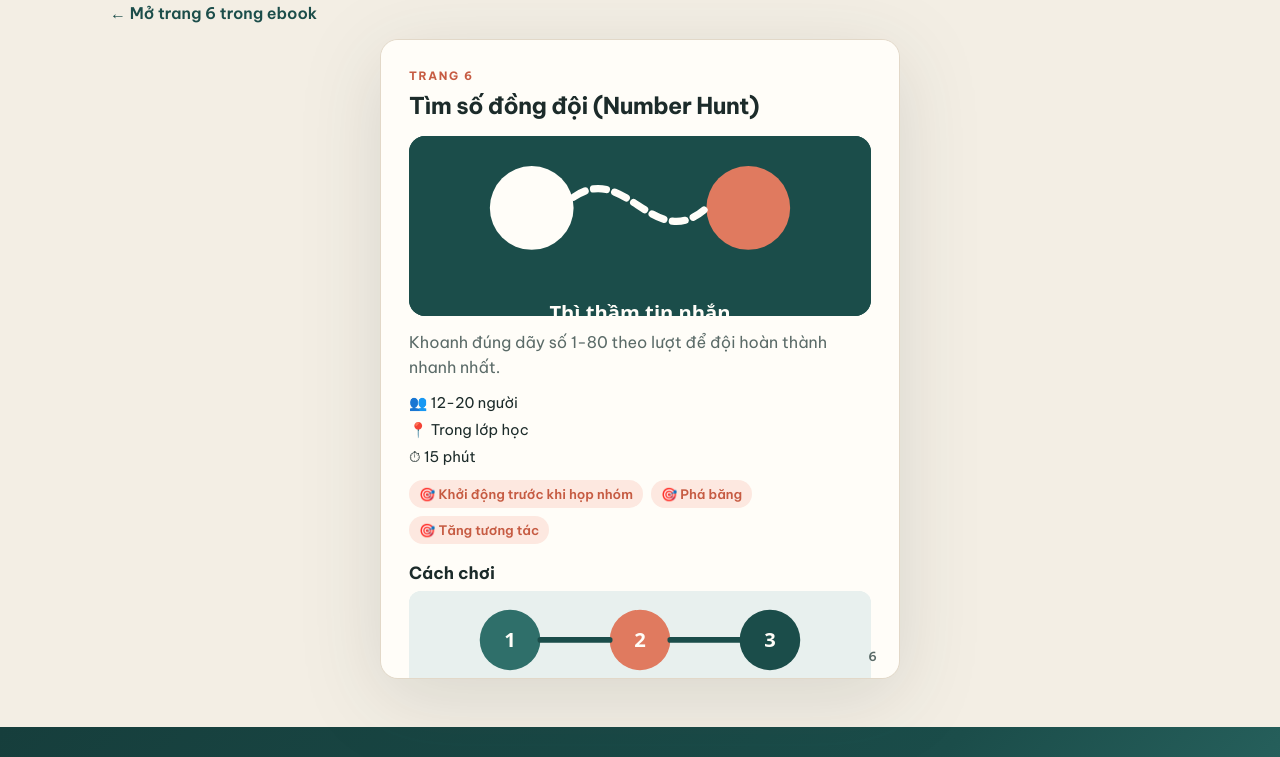
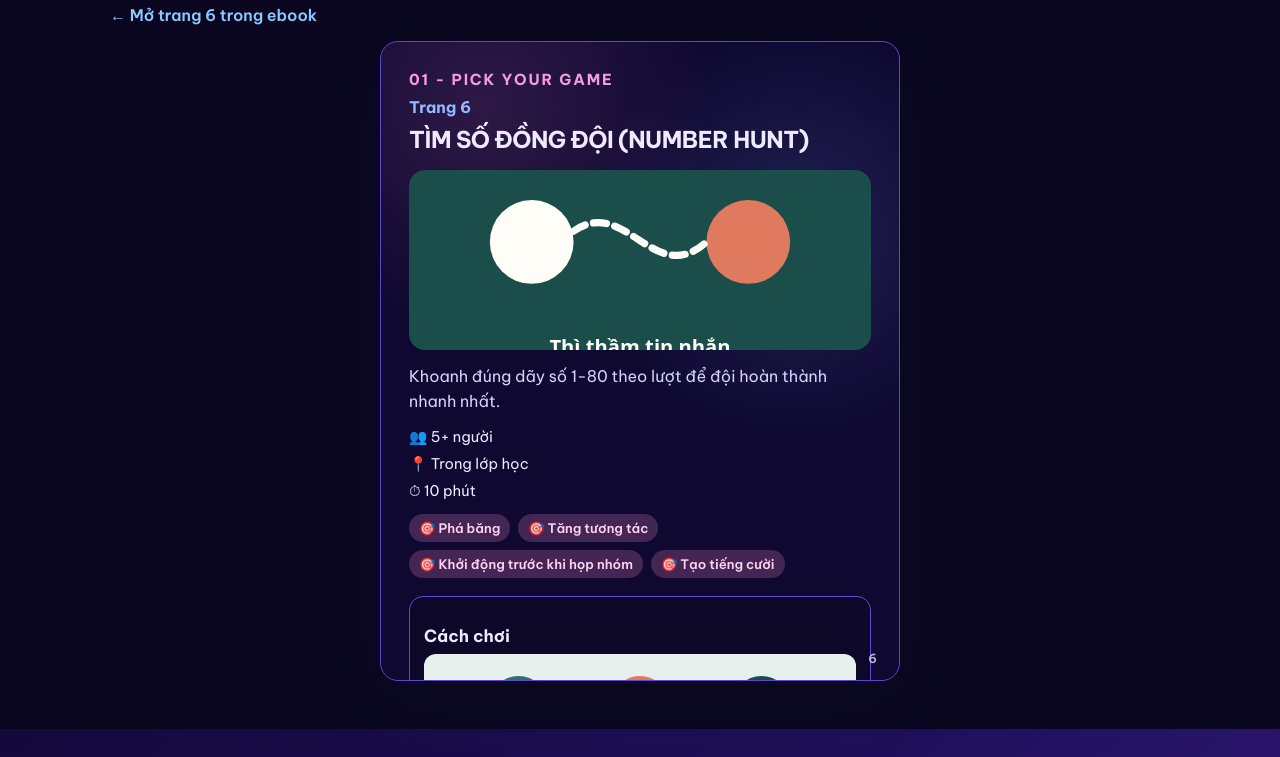
Before and after one commit to Thanh2004-coder/icebreaker-library-ebook, a React (Vite) app in the folder frontend/: page /games/1 in a window 1280 px wide. Shown: the part 240-997 px from the top of the page. Built offline with nearby package versions, Linux system fonts and the light colour scheme.

Commit message:
Redesign game pages with purple pixel theme
Co-authored-by: Cursor <cursoragent@cursor.com>

```diff
--- a/frontend/src/components/game/GameDetail.jsx
+++ b/frontend/src/components/game/GameDetail.jsx
@@ -12,21 +12,27 @@ export default function GameDetail({ game }) {
     return <p className="empty">{labels.notFound || "Không tìm thấy trò chơi."}</p>;
   }
 
+  const gameNo = String(display.id).padStart(2, "0");
+
   return (
     <article className="game-sheet">
-      <p className="eyebrow">
+      <p className="eyebrow game-serial">{gameNo} - PICK YOUR GAME</p>
+      <p className="sheet-page-label">
         {labels.pagePrefix || "Trang"} {display.page}
       </p>
-      <h1>{display.name}</h1>
+      <h1 className="game-title">{display.name}</h1>
       <GameHeroImage game={game} />
       {display.description ? <p className="card-desc">{display.description}</p> : null}
       <GameMeta display={display} />
       <GameTags tags={display.purposes} />
 
+      <div className="game-grid">
+        <div className="game-panel">
           <GameInstructionBlock display={display} />
+        </div>
 
         {display.preparation.length ? (
-        <section>
+          <section className="game-panel">
             <h2>{labels.preparation || "Chuẩn bị"}</h2>
             {display.preparation.map((item) => (
               <p key={item}>{item}</p>
@@ -35,8 +41,8 @@ export default function GameDetail({ game }) {
         ) : null}
 
         {display.rules.length ? (
-        <section>
-          <h2>{labels.rules || "Quy định"}</h2>
+          <section className="game-panel hint-panel">
+            <h2>Gợi ý</h2>
             <div className="prose">
               {display.rules.map((item) => (
                 <p key={item}>{item}</p>
@@ -44,6 +50,7 @@ export default function GameDetail({ game }) {
             </div>
           </section>
         ) : null}
+      </div>
     </article>
   );
 }
--- a/frontend/src/data/catalog.js
+++ b/frontend/src/data/catalog.js
@@ -4,7 +4,7 @@ import catalog from "./catalog.json";
 export const CATALOG = catalog;
 export const GAMES = catalog.games || [];
 export const FILTERS = catalog.filters || {};
-export const SHEETS = catalog.sheets || [];
+export const SHEETS = [];
 export const UI = catalog.ui || {};
 export const SITE = catalog.site || {};
 
@@ -18,7 +18,7 @@ function numberedPages(items, key = "page") {
 }
 
 export function lastPage() {
-  const pages = [...numberedPages(SHEETS), ...numberedPages(GAMES)];
+  const pages = [...numberedPages(GAMES)];
   return pages.length ? Math.max(...pages) : 1;
 }
 
@@ -144,35 +144,28 @@ export function getGameDisplay(game) {
 export function getSheet(page) {
   const n = Number(page);
   const game = getGameByPage(n);
-  if (game) return { type: "game", page: n, game };
-  const sheet = SHEETS.find((item) => Number(item.page) === n);
-  if (sheet) {
-    if (sheet.type === "text" && sheet.body) {
-      return {
-        ...sheet,
-        body: resolveCatalogLines(sheet.body),
-      };
-    }
-    return { ...sheet };
-  }
+  if (game) return { type: "game", page: n, game, gameIndex: gamesByPage().findIndex((item) => item.id === game.id) + 1 };
   return { type: "empty", page: n };
 }
 
 export function isCoverPage(page) {
-  return getSheet(page).type === "cover";
+  return false;
 }
 
 export function clampPage(page) {
+  const first = GAME_START_PAGE || 1;
+  const last = LAST_PAGE || first;
   const n = Number(page);
-  if (!Number.isFinite(n)) return 1;
-  return Math.min(Math.max(Math.round(n), 1), LAST_PAGE);
+  if (!Number.isFinite(n)) return first;
+  return Math.min(Math.max(Math.round(n), first), last);
 }
 
 export function spreadPages(page, twoPage) {
   const current = clampPage(page);
   if (!twoPage) return [current];
-  if (isCoverPage(current)) return [current];
-  const left = current % 2 === 0 ? current : current - 1;
+  const first = GAME_START_PAGE || 1;
+  const offset = current - first;
+  const left = offset % 2 === 0 ? current : current - 1;
   const right = left + 1;
   return right <= LAST_PAGE ? [left, right] : [left];
 }
--- a/frontend/src/data/catalog.json
+++ b/frontend/src/data/catalog.json
@@ -64,11 +64,28 @@
       "feedbackLink": "Mở form đánh giá",
       "feedbackFormUrl": "https://docs.google.com/forms/d/1oQAkvbTh_DTeJFcvziep0xceAdd1iftBxF8_oY67evs/viewform",
       "contacts": [
-        { "label": "Nhóm thực hiện", "value": "Thành phố bất ổn" },
-        { "label": "Đại diện nhóm", "value": "Nguyễn Đăng Nam" },
-        { "label": "Email", "value": "ICEBREAKER@gmail.com", "href": "mailto:ICEBREAKER@gmail.com" },
-        { "label": "Kênh liên hệ", "value": "0862778706", "href": "tel:0862778706" },
-        { "label": "Giảng viên hướng dẫn", "value": "Trương Thu Thủy" }
+        {
+          "label": "Nhóm thực hiện",
+          "value": "Thành phố bất ổn"
+        },
+        {
+          "label": "Đại diện nhóm",
+          "value": "Nguyễn Đăng Nam"
+        },
+        {
+          "label": "Email",
+          "value": "ICEBREAKER@gmail.com",
+          "href": "mailto:ICEBREAKER@gmail.com"
+        },
+        {
+          "label": "Kênh liên hệ",
+          "value": "0862778706",
+          "href": "tel:0862778706"
+        },
+        {
+          "label": "Giảng viên hướng dẫn",
+          "value": "Trương Thu Thủy"
+        }
       ]
     }
   },
@@ -76,42 +93,7 @@
     "fallbackHeroImage": "/images/games/fallback.svg",
     "fallbackInstructionImage": "/images/games/instructions/fallback.svg"
   },
-  "sheets": [
-    {
-      "page": 1,
-      "type": "cover"
-    },
-    {
-      "page": 2,
-      "type": "toc"
-    },
-    {
-      "page": 3,
-      "type": "text",
-      "title": "Cách dùng ebook",
-      "body": [
-        "Search và bộ lọc chạy ngay trên trình duyệt, không cần máy chủ.",
-        "Kết quả sẽ cho biết trò chơi nằm ở trang nào.",
-        "Bấm tên trong mục lục hoặc “Xem trang” để mở đúng trang sách."
-      ]
-    },
-    {
-      "page": 4,
-      "type": "text",
-      "title": "20 trò chơi",
-      "body": [
-        "Mỗi trò chơi là một trang cố định trong cuốn sách này. Trang {gameStartPage} bắt đầu danh sách theo thứ tự mục lục."
-      ]
-    },
-    {
-      "page": 5,
-      "type": "text",
-      "title": "Bắt đầu",
-      "body": [
-        "Lật sang trang tiếp theo để bắt đầu danh sách trò chơi."
-      ]
-    }
-  ],
+  "sheets": [],
   "filters": {
     "players": [
       {
@@ -219,27 +201,31 @@
       "id": 1,
       "page": 6,
       "name": "Tìm số đồng đội (Number Hunt)",
-      "minPlayers": 12,
+      "minPlayers": 5,
       "maxPlayers": 20,
-      "players": "12-20 người",
-      "durationMin": 15,
-      "durationMax": 15,
-      "duration": "15 phút",
-      "time": "15 phút",
+      "players": "5+ người",
+      "durationMin": 10,
+      "durationMax": 10,
+      "duration": "10 phút",
+      "time": "10 phút",
       "context": "Trong lớp học",
       "contexts": [
-        "Trong lớp học"
+        "Trong lớp học",
+        "Ngoài trời",
+        "Campus"
       ],
-      "purpose": "Khởi động trước khi họp nhóm, Phá băng, Tăng tương tác",
+      "purpose": "Phá băng, Tăng tương tác, Khởi động trước khi họp nhóm, Tạo tiếng cười",
       "purposes": [
+        "Phá băng",
+        "Tăng tương tác",
         "Khởi động trước khi họp nhóm",
-        "Phá băng",
-        "Tăng tương tác"
+        "Tạo tiếng cười"
       ],
       "tags": [
+        "Phá băng",
+        "Tăng tương tác",
         "Khởi động trước khi họp nhóm",
-        "Phá băng",
-        "Tăng tương tác"
+        "Tạo tiếng cười"
       ],
       "description": "Khoanh đúng dãy số 1-80 theo lượt để đội hoàn thành nhanh nhất.",
       "coverImage": "/images/games/1.svg",
@@ -266,27 +252,32 @@
       "id": 2,
       "page": 7,
       "name": "Đoán ý đồng đội / Tam sao thất bản",
-      "minPlayers": 5,
-      "maxPlayers": 12,
-      "players": "5-12 người",
+      "minPlayers": 3,
+      "maxPlayers": 20,
+      "players": "3+ người",
       "durationMin": 10,
       "durationMax": 10,
       "duration": "10 phút",
       "time": "10 phút",
       "context": "Trong lớp học",
       "contexts": [
-        "Trong lớp học"
+        "Trong lớp học",
+        "Trong phòng",
+        "Campus",
+        "Nhóm nhỏ"
       ],
-      "purpose": "Giao tiếp, Phá băng, Tạo tiếng cười",
+      "purpose": "Làm quen, Phá băng, Giao tiếp, Tăng tương tác, Tạo tiếng cười",
       "purposes": [
+        "Làm quen",
+        "Phá băng",
         "Giao tiếp",
-        "Phá băng",
         "Tăng tương tác",
         "Tạo tiếng cười"
       ],
       "tags": [
+        "Làm quen",
+        "Phá băng",
         "Giao tiếp",
-        "Phá băng",
         "Tăng tương tác",
         "Tạo tiếng cười"
       ],
@@ -315,26 +306,28 @@
       "page": 8,
       "name": "Trốn khung hình (Don't get caught)",
       "minPlayers": 5,
-      "maxPlayers": 12,
-      "players": "5-12 người",
+      "maxPlayers": 20,
+      "players": "5+ người",
       "durationMin": 8,
       "durationMax": 8,
       "duration": "8 phút",
       "time": "8 phút",
-      "context": "Ngoài trời",
+      "context": "Trong phòng",
       "contexts": [
-        "Ngoài trời"
+        "Trong phòng",
+        "Ngoài trời",
+        "Campus"
       ],
-      "purpose": "Phá băng, Tăng tương tác, Tạo tiếng cười",
+      "purpose": "Phá băng, Tạo tiếng cười, Tăng tương tác",
       "purposes": [
         "Phá băng",
-        "Tăng tương tác",
-        "Tạo tiếng cười"
+        "Tạo tiếng cười",
+        "Tăng tương tác"
       ],
       "tags": [
         "Phá băng",
-        "Tăng tương tác",
-        "Tạo tiếng cười"
+        "Tạo tiếng cười",
+        "Tăng tương tác"
       ],
       "description": "Người bịt mắt chụp ảnh bất ngờ, người chơi phải né để không lọt vào khung hình.",
       "coverImage": "/images/games/3.svg",
@@ -361,26 +354,30 @@
       "page": 9,
       "name": "Chiếc ghế vô hình (Human Chair)",
       "minPlayers": 5,
-      "maxPlayers": 12,
-      "players": "5-12 người",
-      "durationMin": 7,
-      "durationMax": 7,
-      "duration": "7 phút",
-      "time": "7 phút",
+      "maxPlayers": 20,
+      "players": "5+ người",
+      "durationMin": 5,
+      "durationMax": 5,
+      "duration": "5 phút",
+      "time": "5 phút",
       "context": "Trong phòng",
       "contexts": [
-        "Trong phòng"
+        "Trong phòng",
+        "Ngoài trời",
+        "Campus"
       ],
-      "purpose": "Khởi động trước khi họp nhóm, Tăng tương tác, Tạo sự thoải mái",
+      "purpose": "Phá băng, Tăng tương tác, Tạo tiếng cười, Khởi động trước khi họp nhóm",
       "purposes": [
-        "Khởi động trước khi họp nhóm",
+        "Phá băng",
         "Tăng tương tác",
-        "Tạo sự thoải mái"
+        "Tạo tiếng cười",
+        "Khởi động trước khi họp nhóm"
       ],
       "tags": [
-        "Khởi động trước khi họp nhóm",
+        "Phá băng",
         "Tăng tương tác",
-        "Tạo sự thoải mái"
+        "Tạo tiếng cười",
+        "Khởi động trước khi họp nhóm"
       ],
       "description": "Người chơi ngồi lên đùi nhau theo vòng để tạo “ghế vô hình” và giữ thăng bằng.",
       "coverImage": "/images/games/4.svg",
@@ -406,27 +403,31 @@
       "id": 5,
       "page": 10,
       "name": "Vỗ tay 3-6-9",
-      "minPlayers": 5,
-      "maxPlayers": 12,
-      "players": "5-12 người",
-      "durationMin": 6,
-      "durationMax": 6,
-      "duration": "6 phút",
-      "time": "6 phút",
+      "minPlayers": 3,
+      "maxPlayers": 20,
+      "players": "3+ người",
+      "durationMin": 4,
+      "durationMax": 4,
+      "duration": "4 phút",
+      "time": "4 phút",
       "context": "Trong lớp học",
       "contexts": [
-        "Trong lớp học"
+        "Trong lớp học",
+        "Trong phòng",
+        "Nhóm nhỏ"
       ],
-      "purpose": "Khởi động trước khi họp nhóm, Phá băng, Tạo sự thoải mái",
+      "purpose": "Làm quen, Phá băng, Tạo tiếng cười, Tăng tương tác",
       "purposes": [
-        "Khởi động trước khi họp nhóm",
+        "Làm quen",
         "Phá băng",
-        "Tạo sự thoải mái"
+        "Tạo tiếng cười",
+        "Tăng tương tác"
       ],
       "tags": [
-        "Khởi động trước khi họp nhóm",
+        "Làm quen",
         "Phá băng",
-        "Tạo sự thoải mái"
+        "Tạo tiếng cười",
+        "Tăng tương tác"
       ],
       "description": "Đọc số theo vòng và vỗ tay khi gặp số có 3, 6, 9; càng đông càng tăng luật.",
       "coverImage": "/images/games/5.svg",
@@ -452,26 +453,31 @@
       "page": 11,
       "name": "Chạy đua Toán học / Đứng đúng đáp án (Number Rush)",
       "minPlayers": 5,
-      "maxPlayers": 12,
-      "players": "5-12 người",
+      "maxPlayers": 20,
+      "players": "5+ người",
       "durationMin": 10,
       "durationMax": 10,
       "duration": "10 phút",
       "time": "10 phút",
       "context": "Trong lớp học",
       "contexts": [
-        "Trong lớp học"
+        "Trong lớp học",
+        "Trong phòng",
+        "Ngoài trời",
+        "Campus"
       ],
-      "purpose": "Khởi động trước khi họp nhóm, Tăng tương tác, Giao tiếp",
+      "purpose": "Phá băng, Tăng tương tác, Tạo tiếng cười, Khởi động trước khi họp nhóm",
       "purposes": [
-        "Khởi động trước khi họp nhóm",
+        "Phá băng",
         "Tăng tương tác",
-        "Giao tiếp"
+        "Tạo tiếng cười",
+        "Khởi động trước khi họp nhóm"
       ],
       "tags": [
-        "Khởi động trước khi họp nhóm",
+        "Phá băng",
         "Tăng tương tác",
-        "Giao tiếp"
+        "Tạo tiếng cười",
+        "Khởi động trước khi họp nhóm"
       ],
       "description": "Người chơi chạy tới ô đáp án đúng sau khi nghe phép tính nhẩm từ quản trò.",
       "coverImage": "/images/games/6.svg",
--- a/frontend/src/data/filterGames.js
+++ b/frontend/src/data/filterGames.js
@@ -18,18 +18,21 @@ function slugToLabel(options, slug) {
 
 function matchesPlayers(game, players) {
   if (!players) return true;
-  const count = game.minPlayers;
+  const min = Number(game.minPlayers);
+  const max = Number(game.maxPlayers ?? game.minPlayers);
+  if (!Number.isFinite(min) || !Number.isFinite(max)) return false;
+  const overlaps = (rangeMin, rangeMax) => max >= rangeMin && min <= rangeMax;
   switch (players) {
     case "2":
-      return count === 2;
+      return overlaps(2, 2);
     case "3-4":
-      return count >= 3 && count <= 4;
+      return overlaps(3, 4);
     case "5":
-      return count === 5;
+      return overlaps(5, 5);
     case "6-10":
-      return count >= 6 && count <= 10;
+      return overlaps(6, 10);
     case "10+":
-      return count >= 10;
+      return max >= 10;
     default:
       return true;
   }
--- a/frontend/src/styles.css
+++ b/frontend/src/styles.css
@@ -1,16 +1,16 @@
 :root {
-  --bg: #f3eee4;
-  --ink: #1c2b2a;
-  --muted: #5b6b68;
-  --paper: #fffdf8;
-  --line: #e2d8c8;
-  --teal: #1b4d4a;
-  --teal-2: #2f6f6a;
-  --coral: #e07a5f;
-  --coral-dark: #c65b42;
-  --sage: #7a9e7e;
-  --shadow: 0 18px 40px rgba(28, 43, 42, 0.08);
-  font-family: "Be Vietnam Pro", system-ui, sans-serif;
+  --bg: #0a0620;
+  --ink: #efeaff;
+  --muted: #c5b9f8;
+  --paper: rgba(20, 11, 54, 0.88);
+  --line: #5d46c9;
+  --teal: #8cc7ff;
+  --teal-2: #6fb2ff;
+  --coral: #f78bd0;
+  --coral-dark: #ffdb66;
+  --sage: #a98dff;
+  --shadow: 0 20px 48px rgba(6, 2, 20, 0.55);
+  font-family: "Chakra Petch", "Be Vietnam Pro", system-ui, sans-serif;
 }
 
 * {
@@ -27,9 +27,11 @@ body,
 }
 
 body {
-  background-image:
-    radial-gradient(circle at top right, rgba(224, 122, 95, 0.16), transparent 28%),
-    radial-gradient(circle at left 20%, rgba(47, 111, 106, 0.12), transparent 32%);
+  background:
+    radial-gradient(circle at 20% 10%, rgba(255, 120, 210, 0.2), transparent 35%),
+    radial-gradient(circle at 80% 30%, rgba(97, 120, 255, 0.25), transparent 36%),
+    radial-gradient(circle at 50% 90%, rgba(116, 80, 255, 0.2), transparent 32%),
+    #09041a;
 }
 
 a {
@@ -54,9 +56,11 @@ textarea {
 }
 
 .hero {
-  background: linear-gradient(135deg, #163e3c 0%, #1b4d4a 55%, #2f6f6a 100%);
-  color: #f8f3ea;
+  background: linear-gradient(140deg, #140a3f 0%, #240f5e 52%, #2e1a75 100%);
+  color: #f6f1ff;
   padding: 48px 20px 40px;
+  border-bottom: 2px solid #6a46ff;
+  box-shadow: inset 0 -1px 0 rgba(255, 218, 111, 0.45);
 }
 
 .hero-inner {
@@ -69,14 +73,16 @@ textarea {
   letter-spacing: 0.16em;
   text-transform: uppercase;
   font-size: 0.75rem;
-  color: rgba(248, 243, 234, 0.72);
+  color: rgba(247, 233, 255, 0.78);
 }
 
 .brand-title {
   display: block;
   font-size: clamp(2rem, 5vw, 3.2rem);
   font-weight: 800;
-  letter-spacing: -0.03em;
+  letter-spacing: 0.04em;
+  text-transform: uppercase;
+  text-shadow: 0 0 12px rgba(255, 221, 99, 0.5);
 }
 
 .tagline {
@@ -84,7 +90,7 @@ textarea {
   max-width: 640px;
   font-size: 1.05rem;
   line-height: 1.6;
-  color: rgba(248, 243, 234, 0.86);
+  color: rgba(235, 228, 255, 0.92);
 }
 
 .layout {
@@ -104,7 +110,8 @@ textarea {
 .search-wrap input {
   width: 100%;
   border: 1px solid var(--line);
-  background: var(--paper);
+  background: rgba(14, 8, 39, 0.96);
+  color: var(--ink);
   border-radius: 16px;
   padding: 16px 18px;
   box-shadow: var(--shadow);
@@ -118,7 +125,7 @@ textarea {
 
 fieldset {
   border: 1px solid var(--line);
-  background: rgba(255, 253, 248, 0.7);
+  background: rgba(17, 10, 45, 0.85);
   border-radius: 16px;
   margin: 0;
   padding: 12px 14px 14px;
@@ -142,7 +149,8 @@ legend {
   align-items: center;
   gap: 6px;
   border: 1px solid var(--line);
-  background: #fff;
+  background: rgba(27, 16, 66, 0.85);
+  color: var(--ink);
   border-radius: 999px;
   padding: 7px 12px;
   cursor: pointer;
@@ -154,9 +162,9 @@ legend {
 }
 
 .chip.on {
-  border-color: var(--teal);
-  background: #e7f1ef;
-  color: var(--teal);
+  border-color: #ffd76b;
+  background: rgba(255, 215, 107, 0.2);
+  color: #ffe8a1;
   font-weight: 600;
 }
 
@@ -197,7 +205,7 @@ legend {
   justify-content: space-between;
   align-items: flex-start;
   gap: 16px;
-  background: var(--paper);
+  background: rgba(16, 10, 42, 0.9);
   border: 1px solid var(--line);
   border-radius: 20px;
   padding: 16px 20px;
@@ -212,14 +220,14 @@ legend {
 .result-page {
   margin: 0 0 8px;
   font-weight: 700;
-  color: var(--teal);
+  color: #ffd76b;
 }
 
 .open-page-btn {
   flex: none;
   border: 0;
-  background: var(--teal);
-  color: #fff;
+  background: linear-gradient(90deg, #ff7cc8, #8f6bff);
+  color: #1a0f38;
   border-radius: 12px;
   padding: 10px 14px;
   cursor: pointer;
@@ -227,7 +235,7 @@ legend {
 }
 
 .card-desc {
-  color: var(--muted);
+  color: #d8d0ff;
   line-height: 1.55;
   margin: 0 0 14px;
 }
@@ -256,7 +264,10 @@ legend {
 
 .book-page {
   position: relative;
-  background: var(--paper);
+  background:
+    radial-gradient(circle at 20% 10%, rgba(255, 128, 214, 0.13), transparent 32%),
+    radial-gradient(circle at 80% 30%, rgba(120, 150, 255, 0.16), transparent 34%),
+    #0f0931;
   border: 1px solid var(--line);
   min-height: 640px;
   max-height: 80vh;
@@ -268,12 +279,12 @@ legend {
 .book-page.left {
   border-radius: 18px 0 0 18px;
   border-right: 0;
-  box-shadow: inset -18px 0 28px rgba(28, 43, 42, 0.04);
+  box-shadow: inset -18px 0 28px rgba(6, 2, 24, 0.45);
 }
 
 .book-page.right {
   border-radius: 0 18px 18px 0;
-  box-shadow: inset 18px 0 28px rgba(28, 43, 42, 0.04);
+  box-shadow: inset 18px 0 28px rgba(6, 2, 24, 0.45);
 }
 
 .book-page.solo {
@@ -342,7 +353,7 @@ legend {
   text-transform: uppercase;
   letter-spacing: 0.14em;
   font-size: 0.72rem;
-  color: var(--coral-dark);
+  color: #ffd76b;
   font-weight: 700;
   margin: 0 0 8px;
 }
@@ -408,16 +419,17 @@ legend {
 
 .reader-nav button {
   border: 1px solid var(--line);
-  background: #fff;
+  background: rgba(16, 10, 42, 0.92);
+  color: var(--ink);
   border-radius: 10px;
   padding: 8px 12px;
   cursor: pointer;
 }
 
 .reader-nav button:hover:not(:disabled) {
-  background: var(--teal);
-  color: #fff;
-  border-color: var(--teal);
+  background: #6c46ff;
+  color: #fff7d2;
+  border-color: #8d69ff;
 }
 
 .reader-nav button:disabled {
@@ -434,7 +446,7 @@ legend {
   justify-content: center;
   gap: 0;
   padding: 24px 72px;
-  background: rgba(28, 43, 42, 0.52);
+  background: rgba(8, 3, 26, 0.82);
   overflow: auto;
 }
 
@@ -467,8 +479,8 @@ legend {
   height: 48px;
   border: 0;
   border-radius: 999px;
-  background: var(--paper);
-  color: var(--teal);
+  background: #1f124f;
+  color: #ffd76b;
   box-shadow: var(--shadow);
   font-size: 1.35rem;
   font-weight: 700;
@@ -484,8 +496,8 @@ legend {
 }
 
 .focus-arrow:hover:not(:disabled) {
-  background: var(--teal);
-  color: #fff;
+  background: #6b49ff;
+  color: #fff6cf;
 }
 
 .focus-arrow:disabled {
@@ -500,7 +512,7 @@ legend {
   max-width: 100%;
   object-fit: cover;
   object-position: center;
-  background: #1b4d4a;
+  background: #1b114a;
 }
 
 .sheet-hero {
@@ -513,7 +525,7 @@ legend {
   height: 140px;
   border-radius: 12px;
   margin: 0 0 12px;
-  background: #e8f0ee;
+  background: #20145a;
 }
 
 .meta {
@@ -533,8 +545,8 @@ legend {
 }
 
 .tag {
-  background: #e7f1ef;
-  color: var(--teal);
+  background: rgba(109, 180, 255, 0.2);
+  color: #aed5ff;
   border-radius: 999px;
   padding: 6px 10px;
   font-size: 0.82rem;
@@ -542,8 +554,8 @@ legend {
 }
 
 .tag.purpose {
-  background: #fde8e0;
-  color: var(--coral-dark);
+  background: rgba(255, 141, 210, 0.22);
+  color: #ffd3f1;
 }
 
 .game-sheet section h2 {
@@ -575,15 +587,15 @@ legend {
 
 .error,
 .empty {
-  background: #fff4ee;
-  border: 1px solid #f0cbbd;
+  background: rgba(44, 24, 88, 0.82);
+  border: 1px solid #7349e6;
   border-radius: 12px;
   padding: 12px 14px;
 }
 
 .site-footer {
   margin-top: auto;
-  background: linear-gradient(135deg, #163e3c 0%, #1b4d4a 60%, #2f6f6a 100%);
+  background: linear-gradient(135deg, #13093b 0%, #1f0f5a 55%, #2f1a76 100%);
   color: #f8f3ea;
   padding: 32px 20px 28px;
 }
@@ -602,7 +614,7 @@ legend {
   text-transform: uppercase;
   font-size: 0.72rem;
   font-weight: 700;
-  color: #e07a5f;
+  color: #ffd76b;
 }
 
 .footer-contact ul {
@@ -630,8 +642,8 @@ legend {
 }
 
 .footer-qr {
-  background: rgba(255, 253, 248, 0.08);
-  border: 1px solid rgba(248, 243, 234, 0.18);
+  background: rgba(255, 253, 248, 0.05);
+  border: 1px solid rgba(255, 215, 107, 0.36);
   border-radius: 20px;
   padding: 18px;
 }
@@ -645,7 +657,7 @@ legend {
 
 .qr-frame {
   display: inline-flex;
-  background: #fffdf8;
+  background: #f8f4ff;
   border-radius: 14px;
   padding: 8px;
 }
@@ -655,6 +667,44 @@ legend {
   margin: 10px 0 0;
   font-weight: 700;
   color: #f8f3ea;
+}
+
+.game-serial {
+  font-size: 0.95rem;
+  letter-spacing: 0.12em;
+  color: #f49be3;
+}
+
+.sheet-page-label {
+  margin: 0 0 8px;
+  color: #95b7ff;
+  font-weight: 700;
+}
+
+.game-title {
+  text-transform: uppercase;
+  letter-spacing: 0.04em;
+}
+
+.game-grid {
+  display: grid;
+  grid-template-columns: 1fr;
+  gap: 14px;
+}
+
+.game-panel {
+  background: rgba(14, 8, 39, 0.85);
+  border: 1px solid #6846d5;
+  border-radius: 14px;
+  padding: 12px 14px;
+}
+
+.game-panel h2 {
+  margin-top: 0;
+}
+
+.hint-panel {
+  border-color: #f08ad0;
 }
 
 @media (max-width: 899px) {
```
Also changed, not shown: frontend/src/components/EbookCover.jsx (deleted, +0 -18 lines), frontend/src/components/EbookReader.jsx (+5 -24 lines), frontend/src/components/TableOfContents.jsx (deleted, +0 -26 lines), frontend/src/pages/HomePage.jsx (+7 -0 lines). Lines whose indentation alone changed are shown as unchanged.
